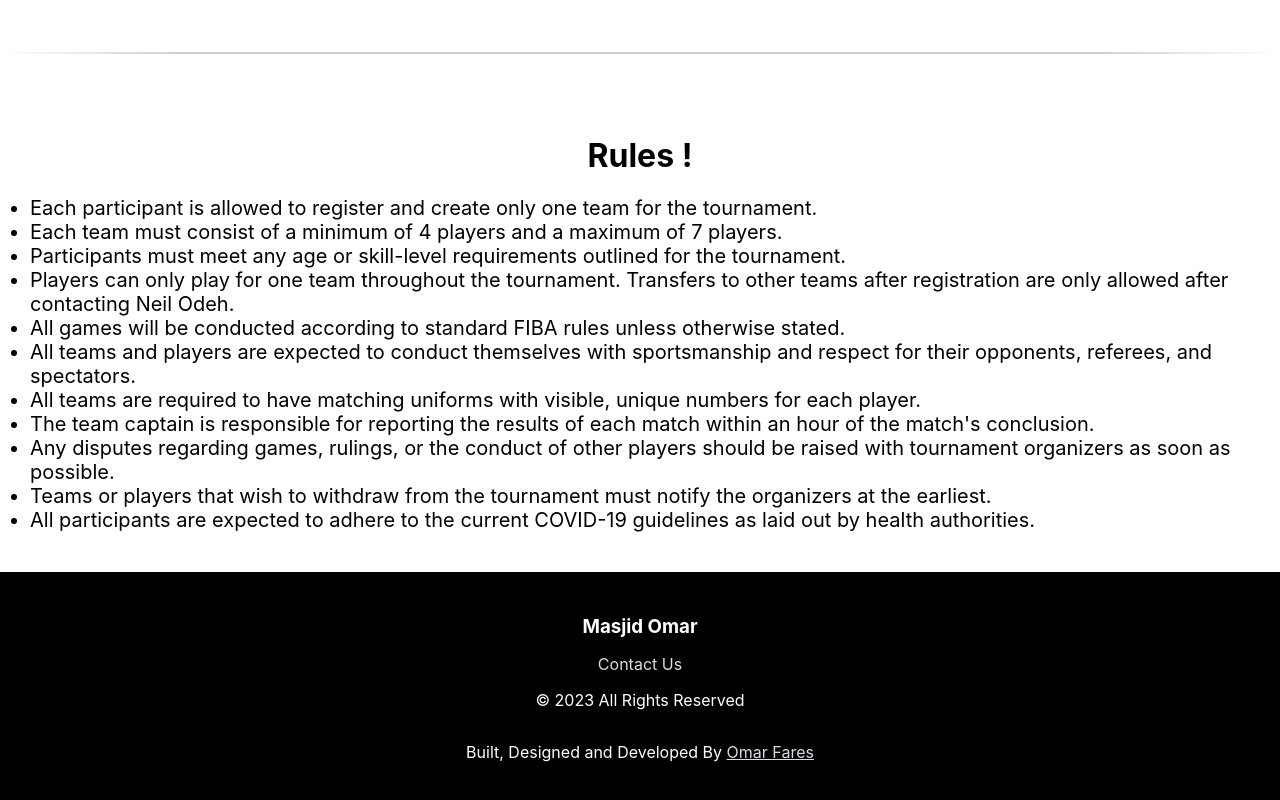
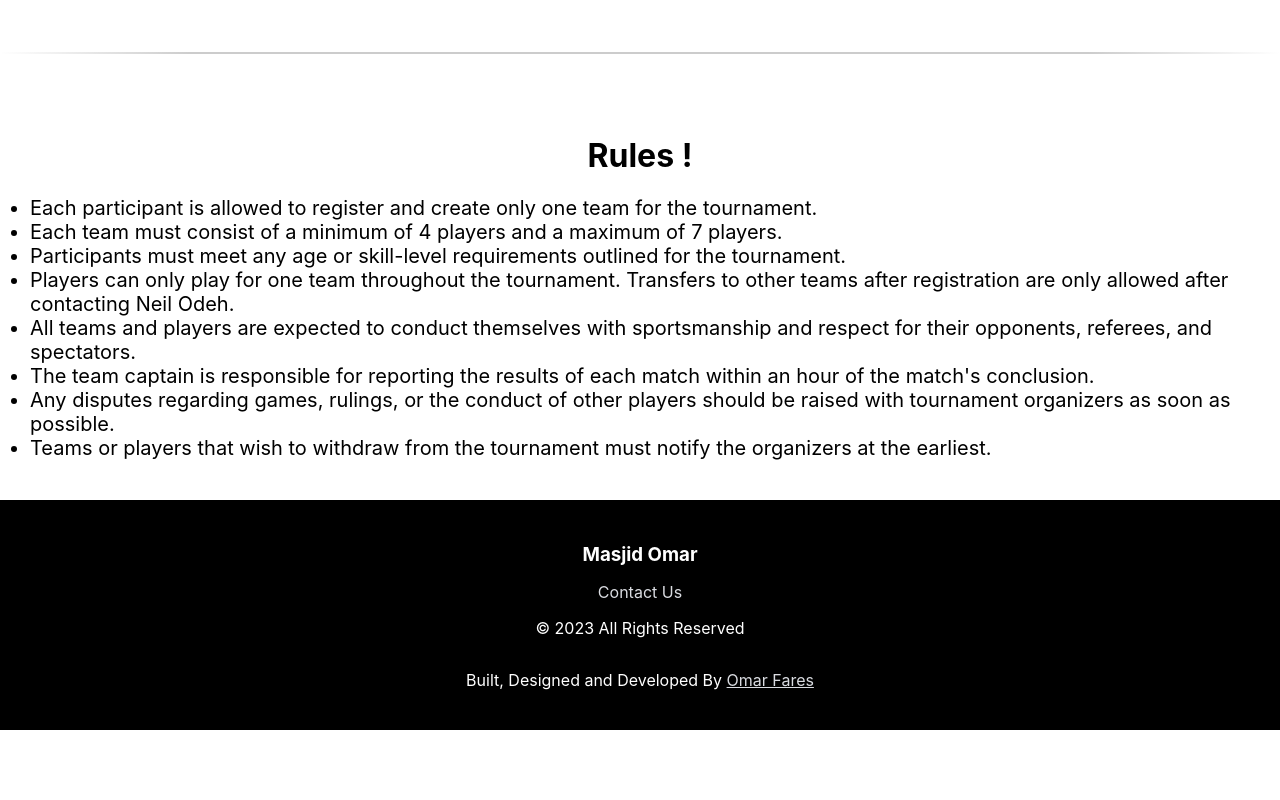
Before and after one commit to OmarTheProgrammerr/MasjidOmar, a React (Create React App) app: page / in a window 1280 px wide. Shown: the part 1360-2160 px from the top of the page. After the commit the page ends 2090 px from the top, so only its background shows below. Built offline with nearby package versions, Linux system fonts and the light colour scheme; a web font is replaced by a local one.

Commit message:
small changes

```diff
--- a/src/App.css
+++ b/src/App.css
@@ -1,5 +1,12 @@
 .App {
   text-align: center;
+  display: flex;
+  flex-direction: column;
+  height: 100%;
+}
+
+.content {
+  flex: 1 0 auto; /* Grow and shrink with the content, but don't shrink below content height */
 }
 
 .App-logo {
--- a/src/App.js
+++ b/src/App.js
@@ -9,6 +9,7 @@ import Teams from "./Components/Teams";
 import ContactUs from "./Components/ContactUs";
 import Donation from "./Components/Donation";
 import Dropdown from "./Components/Dropdown";
+import ScrollToTop from "./Components/ScrollToTop";
 import Footer from "./Components/Footer";
 
 function App() {
@@ -20,6 +21,7 @@ function App() {
 
   return (
     <Router>
+      <ScrollToTop />
       <div className="App">
         <div className="content">
           <Routes>
--- a/src/Components/Body.js
+++ b/src/Components/Body.js
@@ -46,19 +46,13 @@ const Body = () => {
           Transfers to other teams after registration are only allowed after
           contacting Neil Odeh.
         </li>
-        <li>
-          All games will be conducted according to standard FIBA rules unless
-          otherwise stated.
-        </li>
+
         <li>
           All teams and players are expected to conduct themselves with
           sportsmanship and respect for their opponents, referees, and
           spectators.
         </li>
-        <li>
-          All teams are required to have matching uniforms with visible, unique
-          numbers for each player.
-        </li>
+
         <li>
           The team captain is responsible for reporting the results of each
           match within an hour of the match's conclusion.
@@ -71,10 +65,6 @@ const Body = () => {
           Teams or players that wish to withdraw from the tournament must notify
           the organizers at the earliest.
         </li>
-        <li>
-          All participants are expected to adhere to the current COVID-19
-          guidelines as laid out by health authorities.
-        </li>
       </ul>
     </div>
   );
--- a/src/Components/ContactUs.css
+++ b/src/Components/ContactUs.css
@@ -132,6 +132,20 @@
 .theText:hover {
   text-decoration: none;
 }
+
+.logo3 {
+  margin-bottom: 0px;
+  display: flex;
+  justify-content: center;
+  font-size: 1.5em;
+  width: 100%;
+  height: 100px;
+  background-color: black;
+  color: white;
+  align-items: center;
+  text-align: center;
+}
+
 @media (max-width: 768px) {
   .contact-sections {
     flex-direction: column-reverse;
--- a/src/Components/ContactUs.js
+++ b/src/Components/ContactUs.js
@@ -4,6 +4,8 @@ import { SiGmail } from "react-icons/si";
 import { FaPhoneAlt } from "react-icons/fa";
 import emailjs from "emailjs-com";
 import "./ContactUs.css";
+import { PiMosqueLight } from "react-icons/pi";
+import { Link as RouterLink } from "react-router-dom";
 
 const ContactUs = () => {
   const emptyForm = {
@@ -50,6 +52,15 @@ const ContactUs = () => {
   };
 
   return (
+    <div>
+      <div className="logo3">
+        <RouterLink to="/">
+          <div className="logoContainer">
+            <PiMosqueLight size={30} className="logomos" />
+            <div className="logo">Masjid Omar</div>
+          </div>
+        </RouterLink>
+      </div>{" "}
       <div className="contact-container">
         <h1>Contact Us</h1>
         <div className="contact-intro">
@@ -64,7 +75,7 @@ const ContactUs = () => {
           <div className="contact-info">
             <div className="info-item">
               <a
-              href="mailto:neilodeh07@gmail.com"
+                href="mailto:Neilodeh07@gmail.com"
                 target="_blank"
                 rel="noopener noreferrer"
                 className="theText"
@@ -72,7 +83,7 @@ const ContactUs = () => {
                 <span className="icons">
                   <SiGmail />
                 </span>
-              {" neilodeh07@gmail.com"}
+                {" Neilodeh07@gmail.com"}
               </a>
             </div>
             <div className="info-item">
@@ -146,6 +157,7 @@ const ContactUs = () => {
           </form>
         </div>
       </div>
+    </div>
   );
 };
 
--- a/src/Components/Dropdown.js
+++ b/src/Components/Dropdown.js
@@ -4,6 +4,7 @@ import { CSSTransition } from "react-transition-group";
 import { GiSpiralArrow as Arrow } from "react-icons/gi";
 import { GiBasketballBasket as MAM } from "react-icons/gi";
 import { PiMosqueLight } from "react-icons/pi";
+import { Link } from "react-scroll";
 import { IoIosArrowRoundBack as Back } from "react-icons/io";
 import { BiSolidBasketball } from "react-icons/bi";
 
@@ -62,21 +63,16 @@ function Dropdown(props) {
     }
     function DropdownItemForGetStarted(props) {
       return (
-        <a
-          href="#body"
+        <Link
+          activeClass="active"
+          to="body"
           className="menu-item"
-          onClick={() => {
-            props.closeDropdown();
-            window.scrollTo({
-              top: document.getElementById("body").offsetTop,
-              behavior: "smooth",
-            });
-          }}
+          onClick={props.closeDropdown} // Add this line
         >
           <span className="icon-button-inside">{props.leftIcon}</span>
           {props.children}
           <span className="icon-right">{props.rightIcon}</span>
-        </a>
+        </Link>
       );
     }
 
--- a/src/Components/Footer.css
+++ b/src/Components/Footer.css
@@ -1,4 +1,3 @@
-/* Footer.css */
 .footer {
   background-color: #000;
   color: #fff;
@@ -6,6 +5,7 @@
   display: flex;
   position: relative;
   justify-content: center;
+  margin-top: auto;
 }
 
 .footer-content {
--- a/src/Components/Header.css
+++ b/src/Components/Header.css
@@ -90,7 +90,7 @@ nav {
 
 .arrow-animation {
   color: white;
-  bottom: 30px;
+  bottom: 60px;
   position: absolute;
   right: 50%;
   transform: translate(
--- a/src/Components/Header.js
+++ b/src/Components/Header.js
@@ -1,8 +1,8 @@
 import React, { useState, useEffect } from "react";
-import { Link as RouterLink } from "react-router-dom";
 import "./Header.css";
 import { RxDoubleArrowDown } from "react-icons/rx";
 import { PiMosqueLight } from "react-icons/pi";
+import { Link as RouterLink } from "react-router-dom";
 import { GoArrowUpLeft } from "react-icons/go";
 import { GoBell } from "react-icons/go";
 import { LiaDonateSolid } from "react-icons/lia";
--- /dev/null
+++ b/src/Components/ScrollToTop.js
@@ -0,0 +1,14 @@
+import { useEffect } from "react";
+import { useLocation } from "react-router-dom";
+
+const ScrollToTop = () => {
+  const { pathname } = useLocation();
+
+  useEffect(() => {
+    window.scrollTo(0, 0);
+  }, [pathname]);
+
+  return null;
+};
+
+export default ScrollToTop;
--- a/src/Components/Teams.js
+++ b/src/Components/Teams.js
@@ -1,5 +1,6 @@
 import React, { useEffect, useState } from "react";
 import "./Teams.css";
+import { Link as RouterLink } from "react-router-dom";
 import { Link } from "react-router-dom";
 import { PiMosqueLight } from "react-icons/pi";
 
@@ -19,10 +20,12 @@ const Teams = () => {
   return (
     <div>
       <div className="logo2">
-        <Link to="/">
-          <PiMosqueLight />
-          Masjid Omar
-        </Link>
+        <RouterLink to="/">
+          <div className="logoContainer">
+            <PiMosqueLight size={30} className="logomos" />
+            <div className="logo">Masjid Omar</div>
+          </div>
+        </RouterLink>
       </div>
       <div className="teams">
         <h2>Registered Teams</h2>
--- a/src/index.css
+++ b/src/index.css
@@ -9,6 +9,14 @@ body {
   -moz-osx-font-smoothing: grayscale;
 }
 
+body,
+#root,
+.App {
+  min-height: 100vh;
+  margin: 0;
+  padding: 0;
+}
+
 code {
   font-family: source-code-pro, Menlo, Monaco, Consolas, "Courier New",
     monospace;
```
Lines whose indentation alone changed are shown as unchanged.
